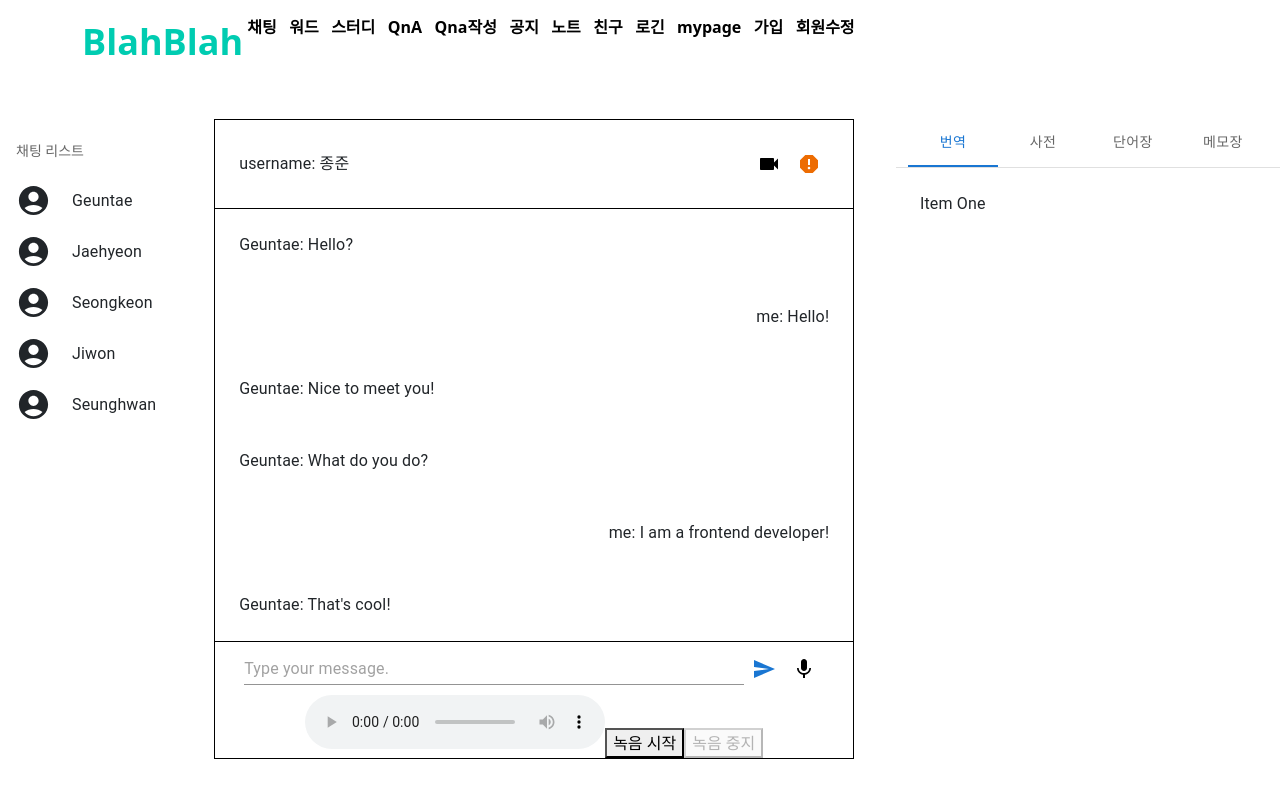
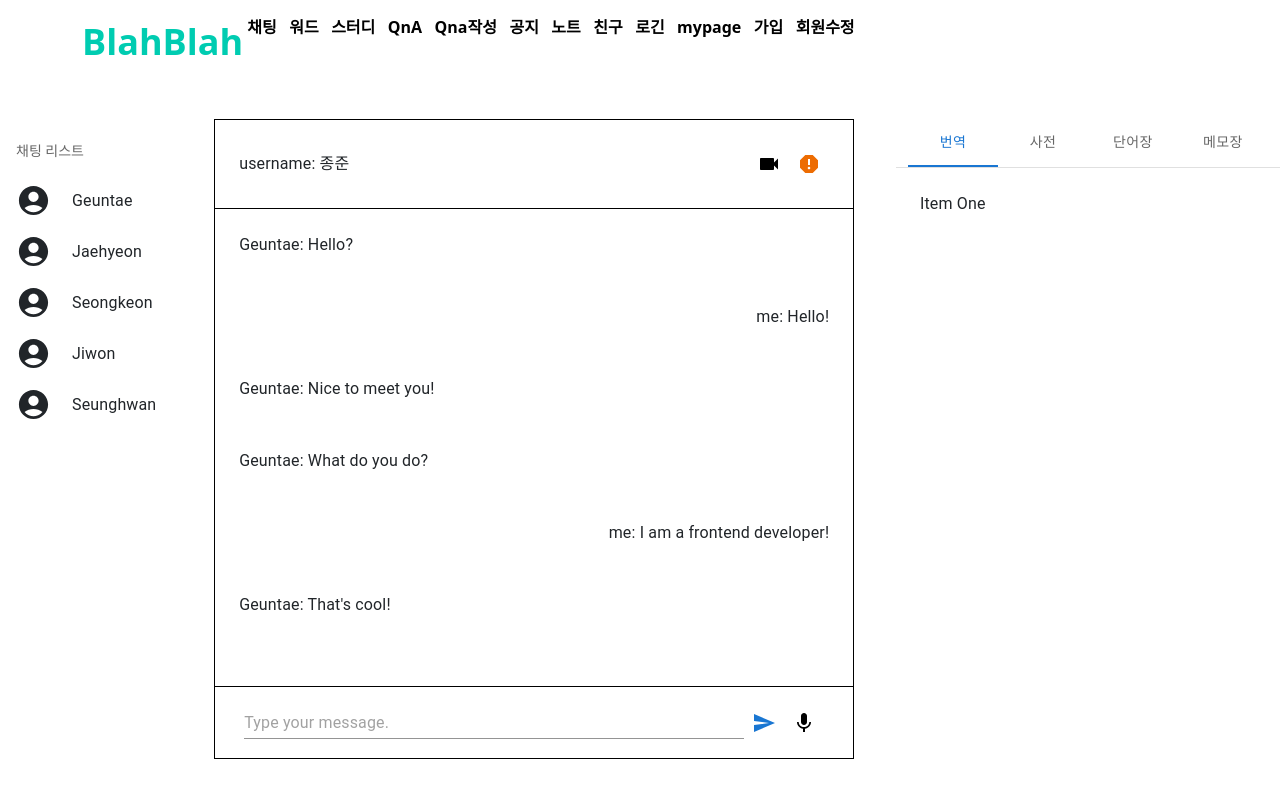
Before and after one commit to damwon/BlahBlah, a Next.js app in the folder FE/blahblah/: page /chat in a window 1280 px wide. Built offline with nearby package versions, Linux system fonts and the light colour scheme.

Commit message:
[S06P31C203-160]Chore: 에러 수정

```diff
--- a/FE/blahblah/component/recorder/recorder.tsx
+++ b/FE/blahblah/component/recorder/recorder.tsx
@@ -1,19 +1,19 @@
-import React from "react";
-import useRecorder from "./useRecorder";
+// import React from "react";
+// import useRecorder from "./useRecorder";
 
 function VoiceRecorder() {
-  let [audioURL, isRecording, startRecording, stopRecording] = useRecorder();
-  return (
-    <div className="App">
-      <audio src={audioURL} controls controlsList="nodownload" />
-      <button onClick={startRecording} disabled={isRecording}>
-        녹음 시작
-      </button>
-      <button onClick={stopRecording} disabled={!isRecording}>
-        녹음 중지
-      </button>
-    </div>
-  );
+  // let [audioURL, isRecording, startRecording, stopRecording] = useRecorder();
+  // return (
+  //   <div className="App">
+  //     <audio src={audioURL} controls controlsList="nodownload" />
+  //     <button onClick={startRecording} disabled={isRecording}>
+  //       녹음 시작
+  //     </button>
+  //     <button onClick={stopRecording} disabled={!isRecording}>
+  //       녹음 중지
+  //     </button>
+  //   </div>
+  // );
 }
 
 export default VoiceRecorder;
--- a/FE/blahblah/pages/chat/index.tsx
+++ b/FE/blahblah/pages/chat/index.tsx
@@ -9,7 +9,7 @@ import VideocamIcon from "@mui/icons-material/Videocam";
 import ChatTabs from "../../component/chat/chatTabs";
 import SendIcon from "@mui/icons-material/Send";
 import MicIcon from "@mui/icons-material/Mic";
-import VoiceRecorder from "../../component/recorder/recorder";
+// import VoiceRecorder from "../../component/recorder/recorder";
 
 export default function Chat() {
   const dummyMessageList = [
@@ -182,9 +182,9 @@ export default function Chat() {
             <MicIcon sx={{ color: "black" }} />
           </IconButton>
         </Box>
-        <Box>
+        {/* <Box>
           <VoiceRecorder />
-        </Box>
+        </Box> */}
       </Box>
       <ChatTabs />
     </Box>
```
